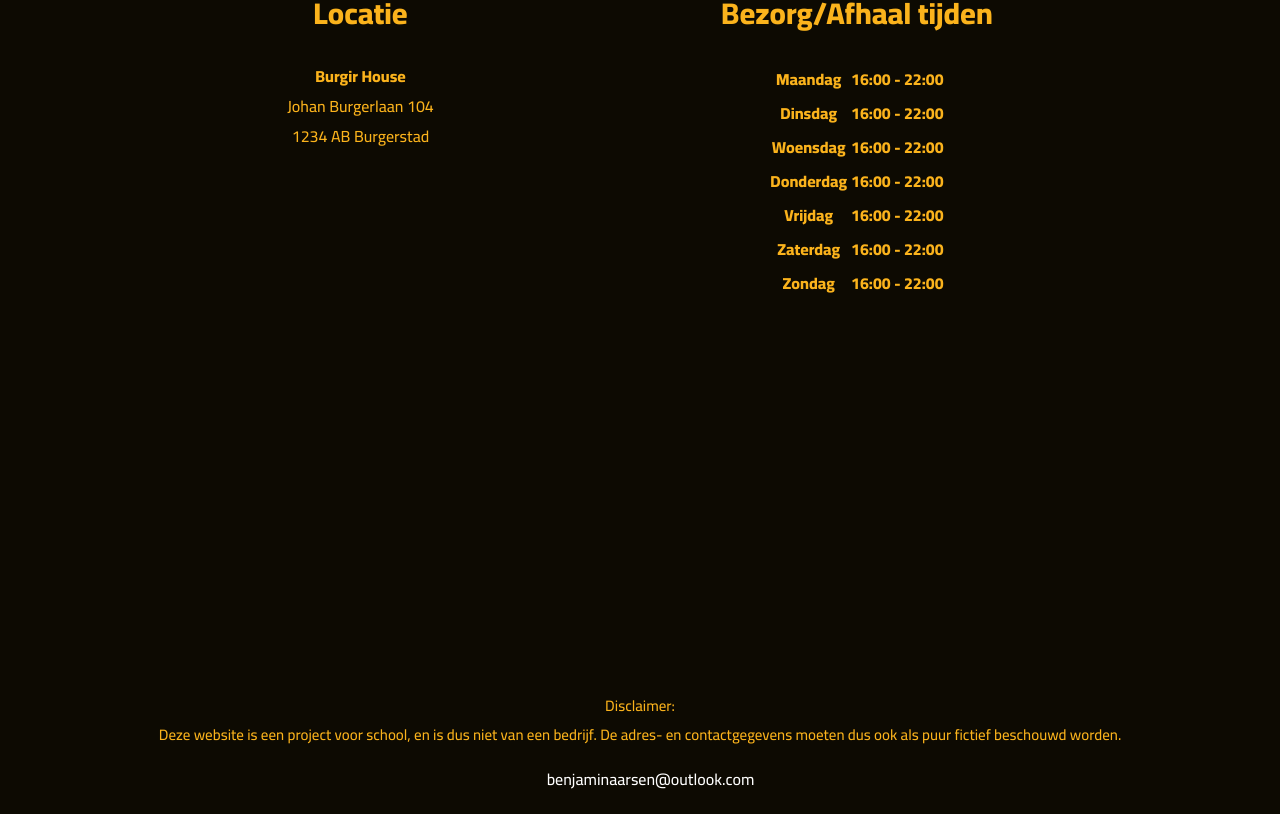
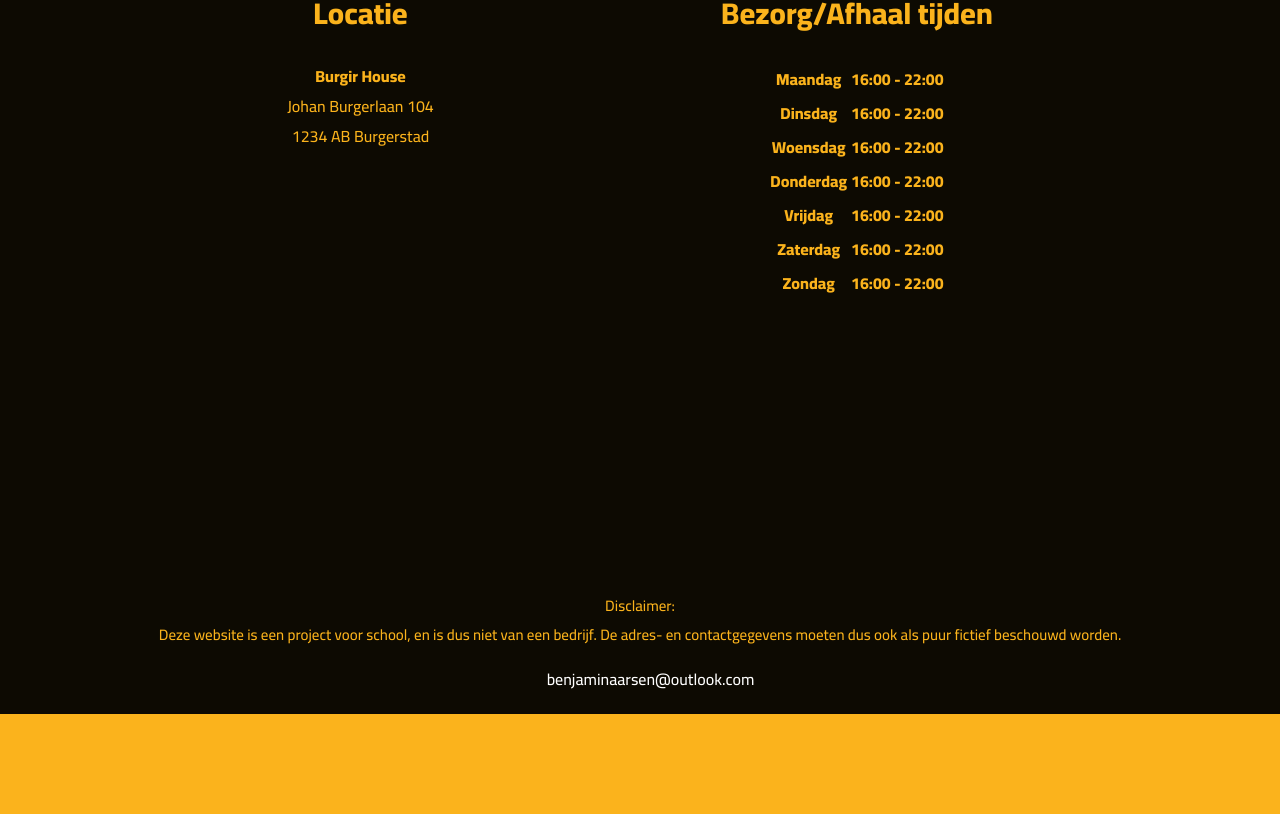
Before and after one commit to benjaminaarsen/webdesign-eindopdracht, a Vue app: page / in a window 1280 px wide. Shown: the part 2059-2873 px from the top of the page. After the commit the page ends 2773 px from the top, so only its background shows below. Built offline with nearby package versions, Linux system fonts and the light colour scheme; some icons are missing.

Commit message:
made "contact" button scroll to footer

```diff
--- a/src/App.vue
+++ b/src/App.vue
@@ -49,6 +49,7 @@ body {
   background: var(--secondary-color)
 }
 :root {
+  scroll-behavior: smooth;
   --primary-color: #0d0a02;
   --primary-color-shade: #1a1405;
   --secondary-color: #fbb31c;
--- a/src/components/Footer.vue
+++ b/src/components/Footer.vue
@@ -1,5 +1,5 @@
 <template>
-    <div class="container">
+    <div class="container" id="footer">
         <div class="text">
             <p>Disclaimer: <br>Deze website is een project voor school, en is dus niet van een bedrijf. De adres- en contactgegevens moeten dus ook als puur fictief beschouwd worden.</p>
             <span><Icon icon="ant-design:mail-filled" />benjaminaarsen@outlook.com</span>
@@ -24,7 +24,7 @@ export default {
         padding: 20px;
     }
     .text {
-        margin-top: 250px;
+        margin-top: 150px;
     }
     p {
         text-align: center;
--- a/src/components/TopMenu.vue
+++ b/src/components/TopMenu.vue
@@ -16,9 +16,9 @@
                 <router-link to="/over-ons" class="button">
                     <p>Over Ons</p>
                 </router-link>
-                <router-link to="/contact" class="button">
+                <a href="#footer" class="button">
                     <p>Contact</p>
-                </router-link>
+                </a>
             </div>
         </div>
     </div>
```
